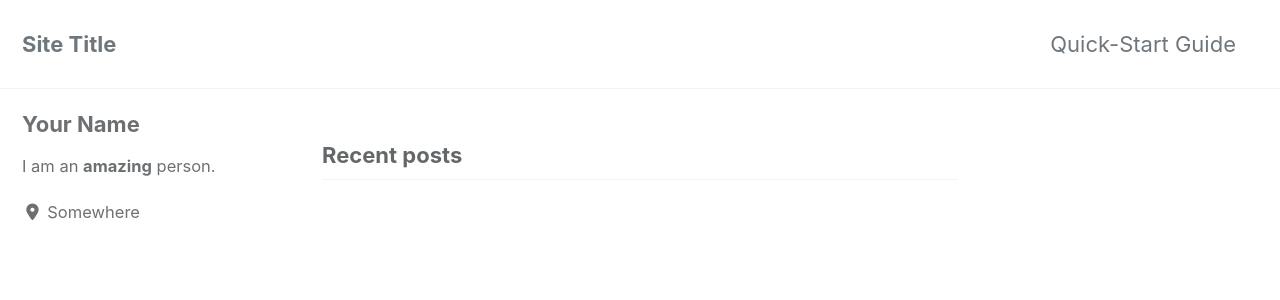
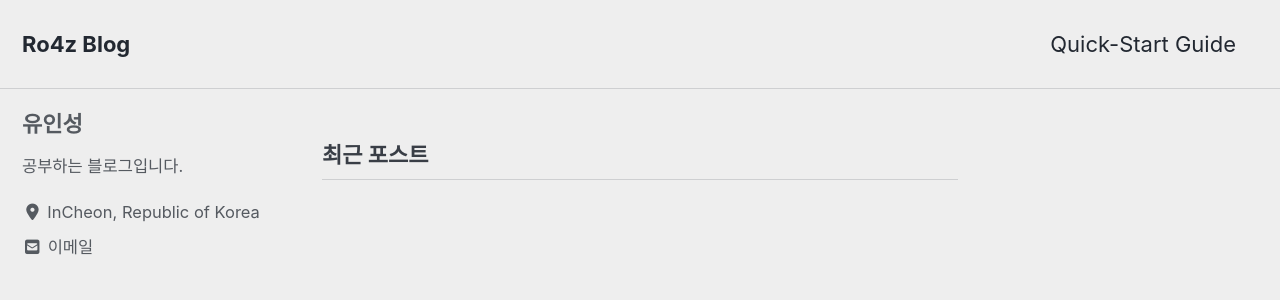
Before and after one commit to Ro4z/Ro4z.github.io, a Jekyll site: the page built from index.html, in a window 1280 px wide and 900 px high. Shown: the top 300 px of the window. Built offline with Jekyll 4.4.1, drawn with Linux system fonts in a browser that asks for light colours; cached includes are drawn as plain includes; nearby versions of some CDN libraries; the list of posts is cut into pages by our own code; some of the changed text lies outside the part shown.

Commit message:
change _config.yml

```diff
--- a/_config.yml
+++ b/_config.yml
@@ -12,21 +12,21 @@
 
 # theme                  : "minimal-mistakes-jekyll"
 # remote_theme           : "mmistakes/minimal-mistakes"
-minimal_mistakes_skin: "default" # "air", "aqua", "contrast", "dark", "dirt", "neon", "mint", "plum", "sunrise"
+minimal_mistakes_skin: "air"
 
 # Site Settings
-locale: "en-US"
-title: "Site Title"
-title_separator: "-"
+locale: "ko-KR"
+title: "Ro4z Blog"
+title_separator: "&#124"
 subtitle: # site tagline that appears below site title in masthead
-name: "Your Name"
-description: "An amazing website."
-url: "https://ro4z.github.io"
-baseurl: ""
+name: "Ryu In Seong"
+description: "공부하는 블로그"
+url: # the base hostname & protocol for your site e.g. "https://mmistakes.github.io"
+baseurl: # the subpath of your site, e.g. "/blog"
 repository: # GitHub username/repo-name e.g. "mmistakes/minimal-mistakes"
 teaser: # path of fallback teaser image, e.g. "/assets/images/500x300.png"
 logo: # path of logo image to display in the masthead, e.g. "/assets/images/88x88.png"
-masthead_title: # overrides the website title displayed in the masthead, use " " for no title
+masthead_title:
 # breadcrumbs            : false # true, false (default)
 words_per_minute: 200
 comments:
@@ -92,51 +92,27 @@ analytics:
 
 # Site Author
 author:
-  name: "Your Name"
+  name: "유인성"
   avatar: # path of avatar image, e.g. "/assets/images/bio-photo.jpg"
-  bio: "I am an **amazing** person."
-  location: "Somewhere"
-  email:
+  bio: "공부하는 블로그입니다."
+  location: "InCheon, Republic of Korea"
+  email: "insung1217@gmail.com"
   links:
     - label: "Email"
       icon: "fas fa-fw fa-envelope-square"
-      # url: mailto:your.name@email.com
-    - label: "Website"
-      icon: "fas fa-fw fa-link"
-      # url: "https://your-website.com"
-    - label: "Twitter"
-      icon: "fab fa-fw fa-twitter-square"
-      # url: "https://twitter.com/"
-    - label: "Facebook"
-      icon: "fab fa-fw fa-facebook-square"
-      # url: "https://facebook.com/"
+      #url: insung1217@gmail.com
     - label: "GitHub"
       icon: "fab fa-fw fa-github"
-      # url: "https://github.com/"
-    - label: "Instagram"
-      icon: "fab fa-fw fa-instagram"
-      # url: "https://instagram.com/"
+      # url: "https://github.com/Ro4z"
 
 # Site Footer
 footer:
   links:
-    - label: "Twitter"
-      icon: "fab fa-fw fa-twitter-square"
-      # url:
-    - label: "Facebook"
-      icon: "fab fa-fw fa-facebook-square"
-      # url:
     - label: "GitHub"
       icon: "fab fa-fw fa-github"
-      # url:
+      # url:"https://github.com/Ro4z"
     - label: "GitLab"
       icon: "fab fa-fw fa-gitlab"
-      # url:
-    - label: "Bitbucket"
-      icon: "fab fa-fw fa-bitbucket"
-      # url:
-    - label: "Instagram"
-      icon: "fab fa-fw fa-instagram"
       # url:
 
 # Reading Files
```
